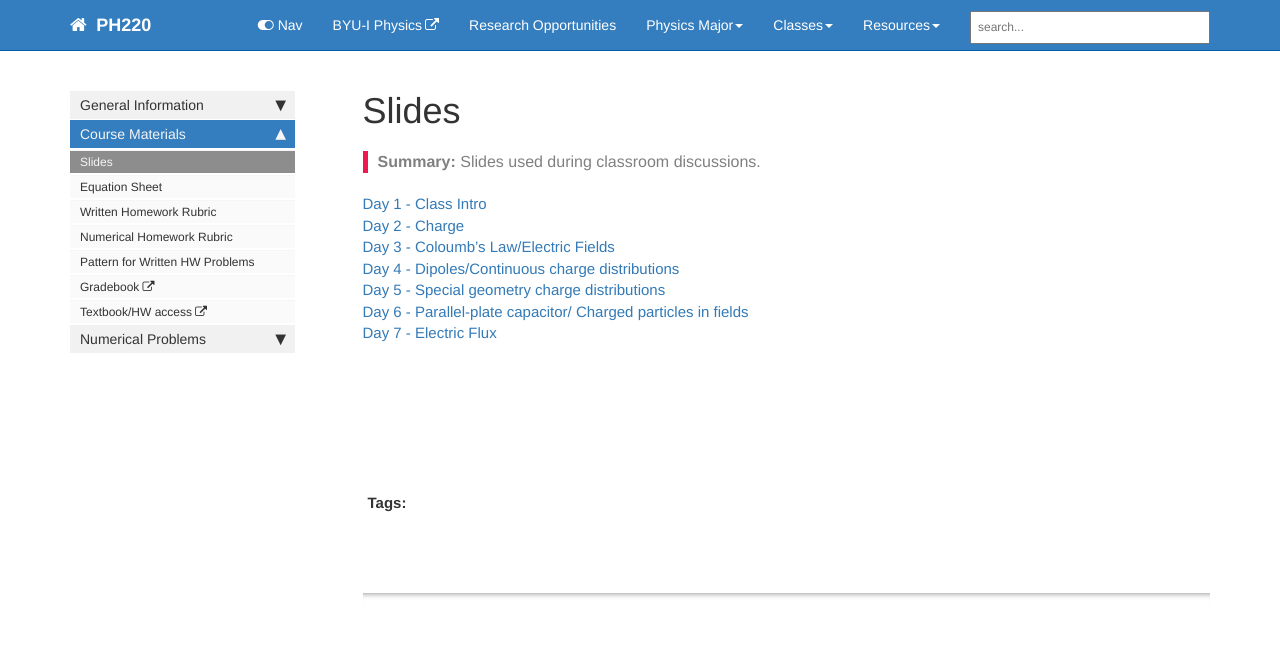
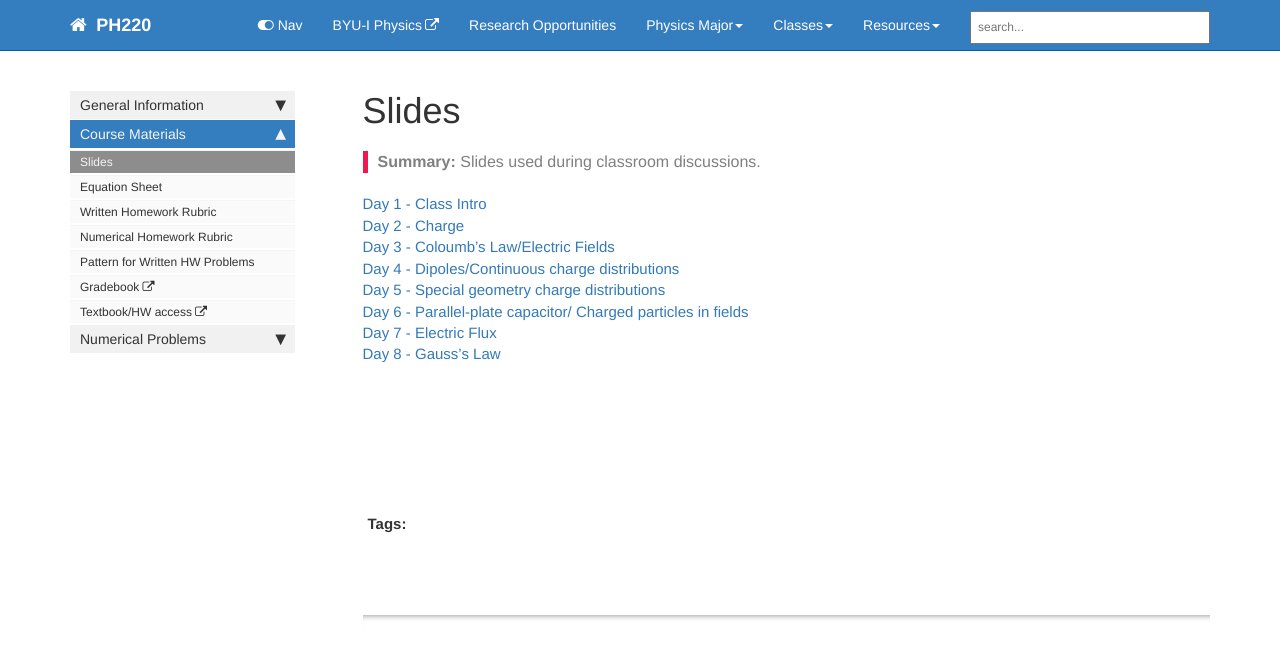
Before and after one commit to lancejnelson/PH220, a Jekyll site: the page built from course_docs/slides.md, in a window 1280 px wide. Shown: the top 658 px of the page. Built offline with Jekyll 4.4.1, drawn with Linux system fonts in a browser that asks for light colours; comment, search, counter and statistics services are not loaded.

Commit message:
Added D8 slides

```diff
--- a/course_docs/slides.md
+++ b/course_docs/slides.md
@@ -17,7 +17,7 @@ folder: course_docs
  [Day 5 - Special geometry charge distributions][day5]
  [Day 6 - Parallel-plate capacitor/ Charged particles in fields][day6]
  [Day 7 - Electric Flux][day7]
- <!--- [Day 8 - Gauss's Law][day8]  -->
+ [Day 8 - Gauss's Law][day8]
  <!--- [Day 9 - Electric Potential Energy][day9]-->
  <!--- [Day 10 - Electric Potential][day10]  -->
  <!--- [Day 11 - Potential to Field][day11]    -->
```
Also changed, not shown: 1 other file.
